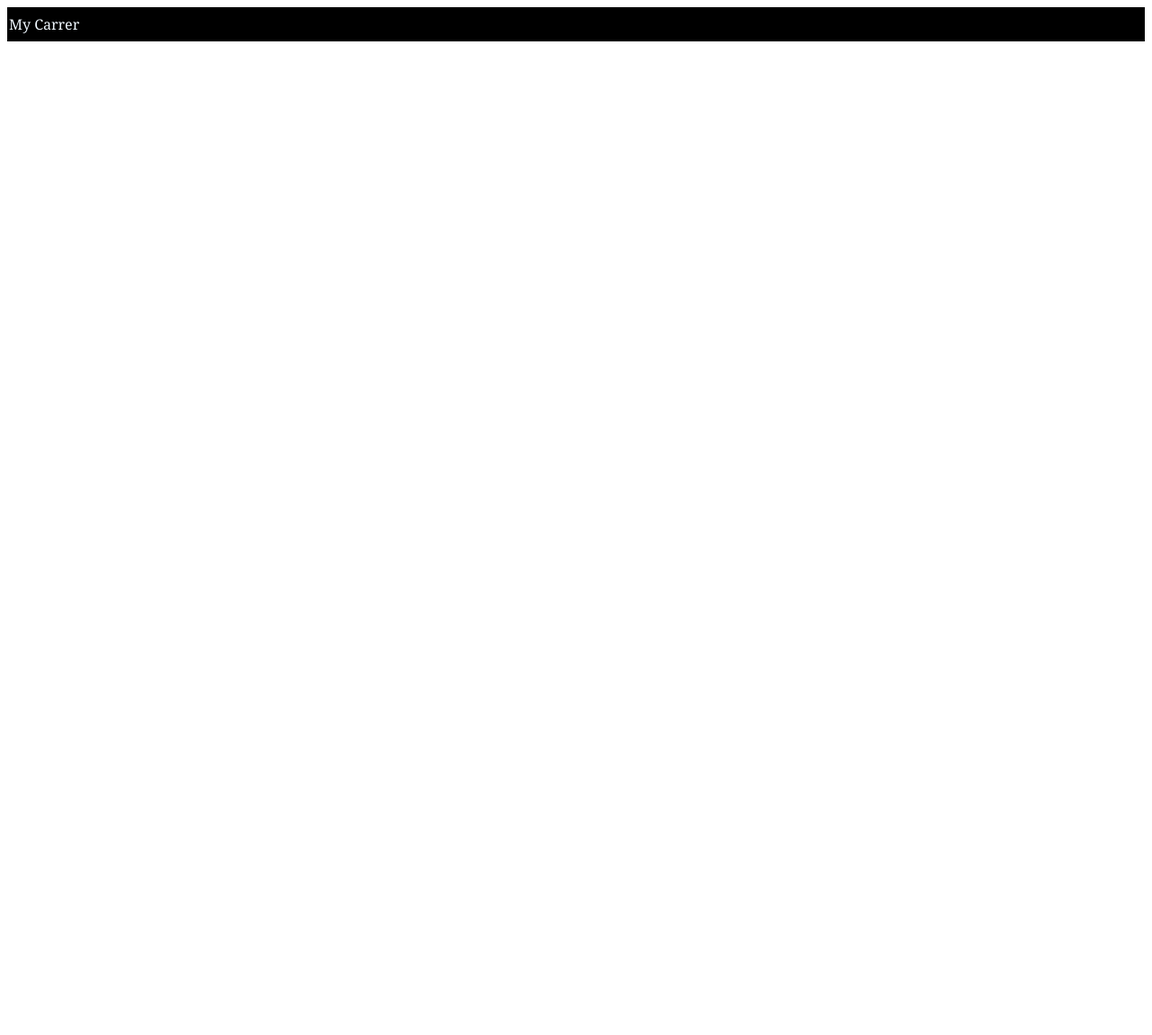
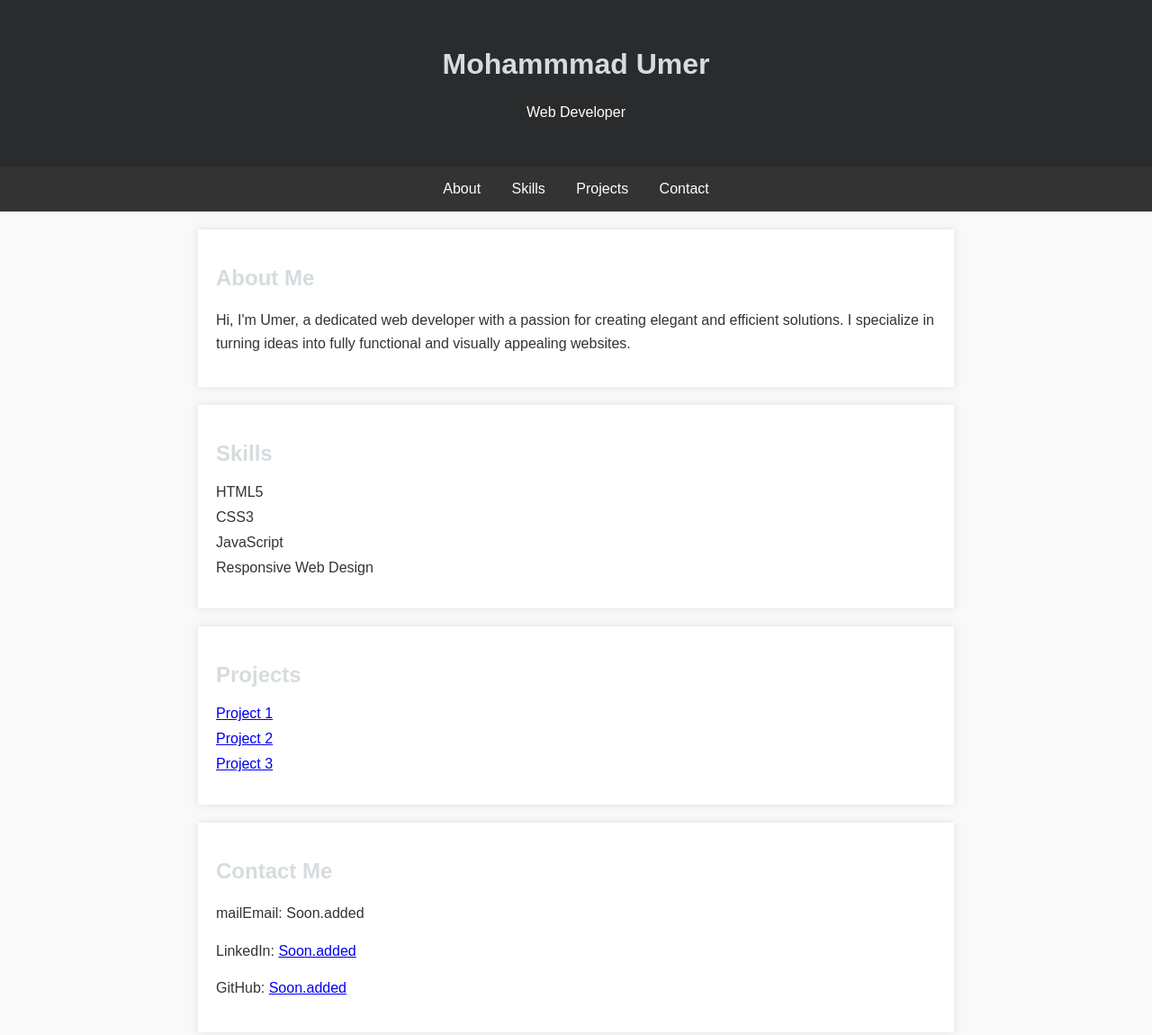
Before and after one commit to umerbaba1/Portfolio, a plain HTML site: page index.html in a window 1280 px wide. Shown: the top 1150 px of the page at 90% size. Before the commit the page ends 800 px from the top, so only its background shows below. Drawn offline with Linux system fonts and the light colour scheme.

Commit message:
Portfolio Changed

```diff
--- a/index.html
+++ b/index.html
@@ -3,12 +3,59 @@
 <head>
     <meta charset="UTF-8">
     <meta name="viewport" content="width=device-width, initial-scale=1.0">
-    <title>Document</title>
+    <title>Your Name - Portfolio</title>
     <link rel="stylesheet" href="style.css">
 </head>
 <body>
-    <div class="nav-bar">
-        <a href="#"  class="touch"> My carrer</a>
-    </div>
+
+    <header>
+        <h1>Mohammmad Umer</h1>
+        <p>Web Developer</p>
+    </header>
+
+    <nav>
+        <a href="#about">About</a>
+        <a href="#skills">Skills</a>
+        <a href="#projects">Projects</a>
+        <a href="#contact">Contact</a>
+    </nav>
+
+    <section id="about">
+        <h2>About Me</h2>
+        <p>Hi, I'm Umer, a dedicated web developer with a passion for creating elegant and efficient solutions. I specialize in turning ideas into fully functional and visually appealing websites.</p>
+    </section>
+
+    <section id="skills">
+        <h2>Skills</h2>
+        <ul>
+            <li>HTML5</li>
+            <li>CSS3</li>
+            <li>JavaScript</li>
+            <li>Responsive Web Design</li>
+            <!-- Add more skills as needed -->
+        </ul>
+    </section>
+
+    <section id="projects">
+        <h2>Projects</h2>
+        <ul>
+            <li><a href="#">Project 1</a></li>
+            <li><a href="#">Project 2</a></li>
+            <li><a href="#">Project 3</a></li>
+            <!-- Add more projects as needed -->
+        </ul>
+    </section>
+
+    <section id="contact">
+        <h2>Contact Me</h2>
+        <p> mailEmail: Soon.added</p>
+        <p>LinkedIn: <a href="#">Soon.added</a></p>
+        <p>GitHub: <a href="#">Soon.added</a></p>
+    </section>
+
+    <footer>
+        <p>&copy; 2024 Your Name. All rights reserved.</p>
+    </footer>
+
 </body>
 </html>
--- a/style.css
+++ b/style.css
@@ -1,14 +1,59 @@
-.nav-bar{
-    background-color: black;
-    height: 30px;
-    padding-top: 8px;
-    padding-left: 2px;
-    margin: 0%;
+body {
+    font-family: 'Arial', sans-serif;
+    margin: 0;
+    padding: 0;
+    background-color: #f9f9f9;
+    color: #333;
 }
-.touch{
+
+header {
+    background-color: #292b2c;
+    color: #fff;
+    text-align: center;
+    padding: 2em 0;
+}
+
+nav {
+    background-color: #333;
+    color: #fff;
+    text-align: center;
+    padding: 1em 0;
+}
+
+nav a {
+    color: #fff;
     text-decoration: none;
-    color: aliceblue;
-    font-family: Georgia, Times, 'Times New Roman', serif;
-    text-transform: capitalize;
+    margin: 0 15px;
+}
 
+section {
+    max-width: 800px;
+    margin: 20px auto;
+    padding: 20px;
+    background-color: #fff;
+    box-shadow: 0 0 10px rgba(0, 0, 0, 0.1);
 }
+
+h1, h2 {
+    color: #d6dcde;
+}
+
+p {
+    line-height: 1.6;
+}
+
+ul {
+    list-style: none;
+    padding: 0;
+}
+
+li {
+    margin-bottom: 10px;
+}
+
+footer {
+    text-align: center;
+    padding: 1em 0;
+    background-color: #292b2c;
+    color: #fff;
+}
```
